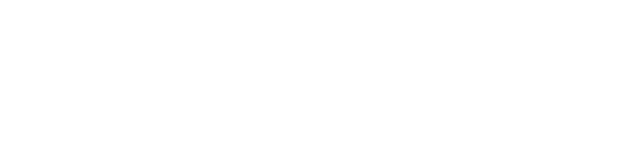
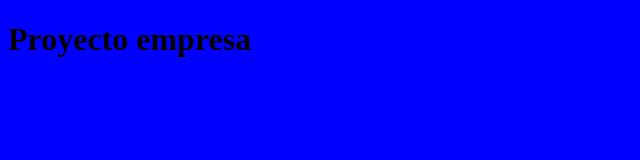
Before and after one commit to DanielGorgas/CursoGit, a plain HTML site: page index.html in a window 1280 px wide. Shown: the whole page, without its empty margins (0-640 px from the left). Drawn offline with Linux system fonts and the light colour scheme.

Commit message:
parrabo y color

```diff
--- /dev/null
+++ b/css/estilos.css
@@ -0,0 +1,4 @@
+
+body{
+    background-color: blue;
+}
--- a/index.html
+++ b/index.html
@@ -2,9 +2,11 @@
 <html>
 <head>
 <meta charset="utf-8">
+<title>Documento</title>
+<link href="css/estilos.css" rel="stylesheet" type="text/css">
 </head>
 <body>
 
-
+<h1>Proyecto empresa</h1>
 </body>
 </html>
```
Also changed, not shown: javascript/javascript.js (added).
